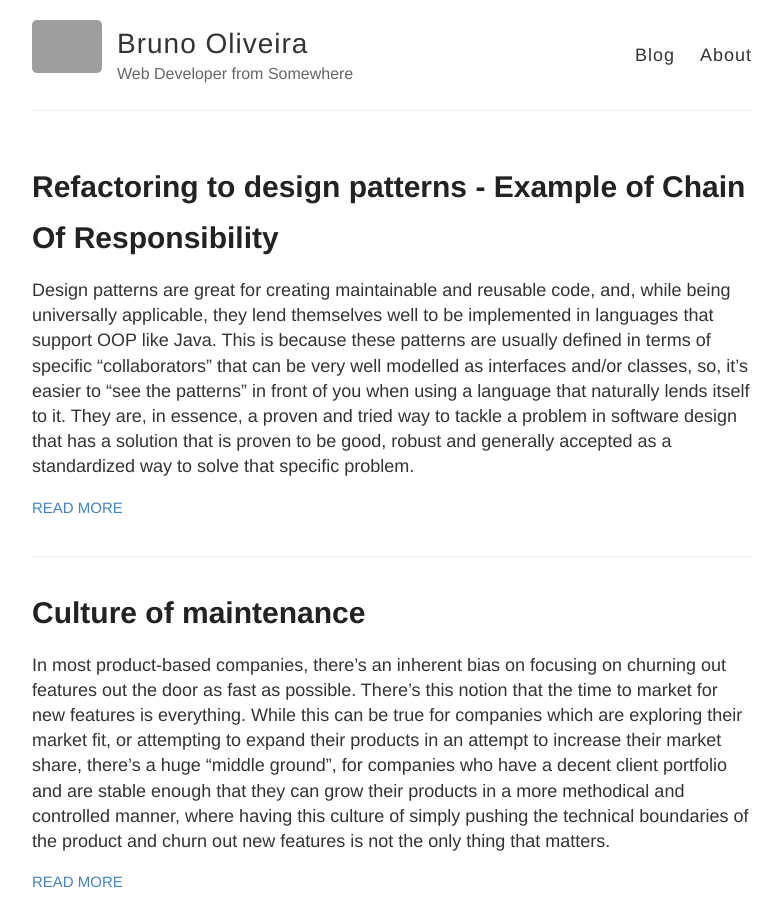
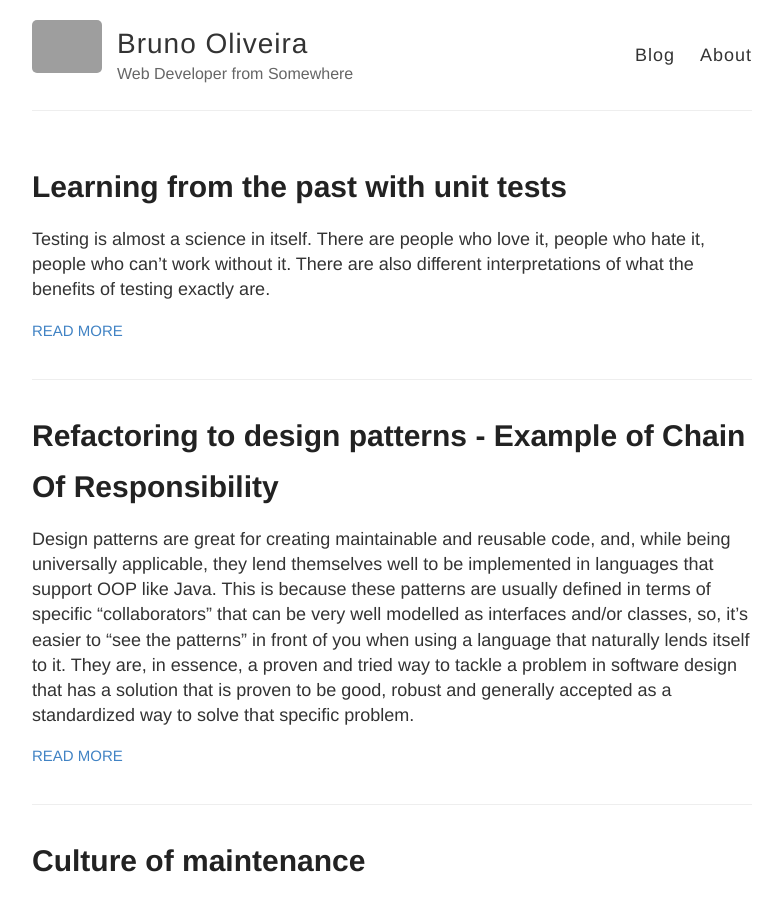
Before and after one commit to bruno-oliveira/techblog, a Jekyll site: the page built from index.html, in a window 1280 px wide and 900 px high. Shown: the whole window, without its empty margins (248-1031 px from the left). Built offline with Jekyll 4.4.1, drawn with Linux system fonts in a browser that asks for light colours; part of the change alters nothing that is shown; grey boxes are pictures that could not be loaded.

Commit message:
Update 2021-12-02-Learning-from-the-past-with-tests.md

```diff
--- a/_posts/2021-12-02-Learning-from-the-past-with-tests.md
+++ b/_posts/2021-12-02-Learning-from-the-past-with-tests.md
@@ -1,8 +1,20 @@
 ---
 layout: post
 title: Learning from the past with unit tests
-published: false
+published: true
 ---
 Testing is almost a science in itself. There are people who love it, people who hate it, people who can't work without it. There are also different interpretations of what the benefits of testing exactly are.
 
-Some people like to think that it's a way of ensuring correctness of the code being written and tested, in a very tight loop, basically, TDD.
+Some people like to think that it's a way of ensuring correctness of the code being written and tested, in a very tight loop, basically, TDD. This is only true under two assumptions that, in my experience, more often than not, are not always verified:
+
+- You really need to do things in a _real_ TDD fashion: red-green cycle is imperative, otherwise, you are only fooling yourself about the correctness of the tests as an aftertought: first you need to truly write a failing test that is self-contained: interfaces and supporting classes need to exist in the code and it needs to be possible to stub behaviors where necessary to make the setup complete. Without any underlying implementation, the tests will obviously fail, and, once you have implemented the functionality and the tests pass, you know the code is doing what it needs to do and it's doing it well. It's important to not touch the tests afterwards: the perservation of the interfaces under functional code is critical for this loop to mean anything.
+
+- Once changes are made to the functionality and tests do fail, it's a sign for you to carefully investigate the current and old interfaces and class structures under test and understand _why_ things are failing. This will mean that the underlying business domain has changed and the tests may need to be updated, but, again: it is critical that you add new tests that also cover the new changes made in as much of an isolated context as possible to validate them for correctness.
+
+Other people simply look at automated tests as a set of pre-release tasks that are simply required to happen. It can even be "team policy" or "company policy": automated pipelines are required to be run on every commit. Usually, these people can work through and expand the test suite, but, the value they gain out of the tests is arguably lower. There's a considerable difference between doing something you fundamentally see the value of, versus doing something just because it's somehow enforced by the processes in place. That alone will impact the value you will get out of tests as an engineer.
+
+Yet other group of people, and, this is related to the reason that inspired this post, they look at tests as "learning from the past, to avoid mistakes in the future". In this vision, tests do not exist for assessing correctness of new code or existing code under changes, nor do they exist for simply abiding a process. They exist as _lessons from the past_.
+
+In this vision, tests are added to the codebase on the ocassion of real production failures and/or unexpected flow paths or state of the data, and they encode the gained insights from production failures from the past and embed these same insights in the code, so that similar scenarios won't resurface or, if they do by some reason, that changes in the logic can be caught by this safety net full of insights from past experiences. In this vision, tests are a mirror into our assumptions from the past, and, by ensuring their correctness we can boost our confidence that we haven't repeated any of our *past* mistakes by a few (valuable!) tests now in place.
+
+To conclude, no matter which group you are a part of: learn and invest time and effort into writing tests and architecturing your apps, infra and developer teams to learn how to write tests. Make it so that writing test-covered code is the path of least resistance. Make quality the default. World will be a better place if you do.
```
